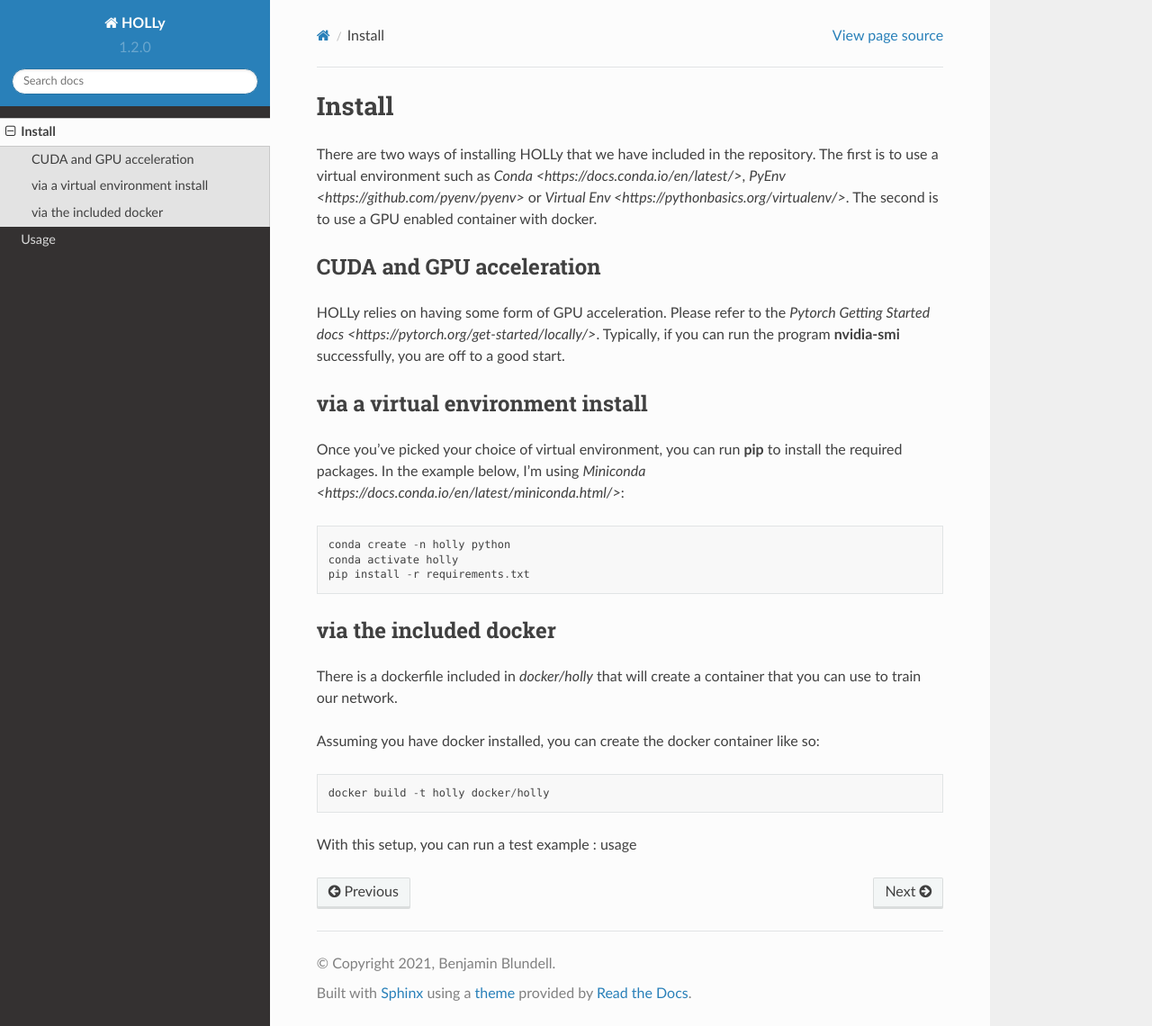
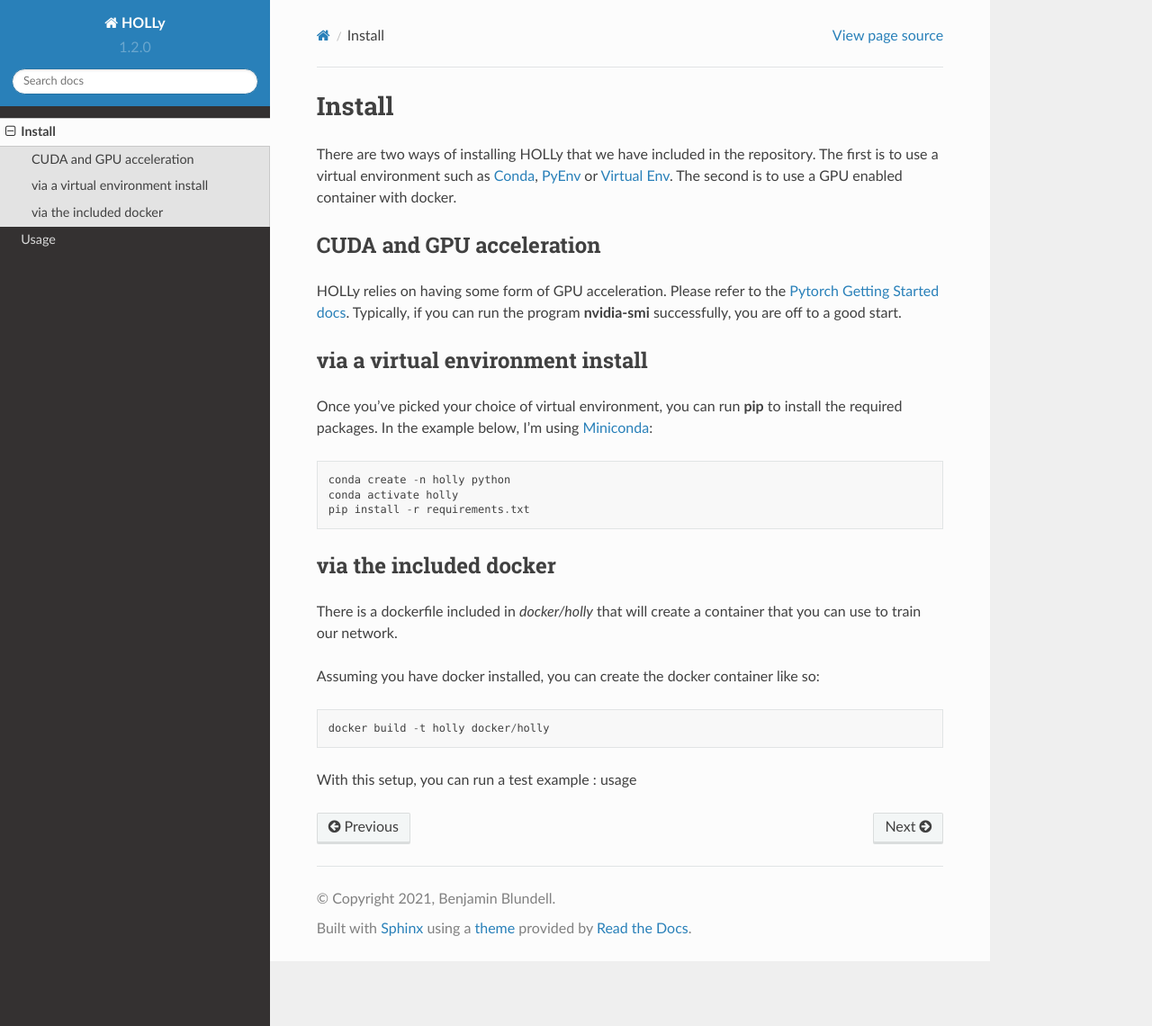
Before and after one commit to OniDaito/HOLLy, a Sphinx documentation site: the page built from docs/source/install.rst, in a window 1280 px wide and 1140 px high. Shown: the whole window at 90% size. Built offline with Sphinx 7.4.7 and the Read the Docs theme 2.0.0, drawn with Linux system fonts in a browser that asks for light colours.

Commit message:
Working on read the docs

```diff
--- a/docs/source/install.rst
+++ b/docs/source/install.rst
@@ -1,17 +1,17 @@
 Install
 =======
 .. _install:
-There are two ways of installing HOLLy that we have included in the repository. The first is to use a virtual environment such as `Conda <https://docs.conda.io/en/latest/>`, `PyEnv <https://github.com/pyenv/pyenv>` or `Virtual Env <https://pythonbasics.org/virtualenv/>`. The second is to use a GPU enabled container with docker.
+There are two ways of installing HOLLy that we have included in the repository. The first is to use a virtual environment such as `Conda <https://docs.conda.io/en/latest/>`_, `PyEnv <https://github.com/pyenv/pyenv>`_ or `Virtual Env <https://pythonbasics.org/virtualenv/>`_. The second is to use a GPU enabled container with docker.
 
 CUDA and GPU acceleration
 #########################
 
-HOLLy relies on having some form of GPU acceleration. Please refer to the `Pytorch Getting Started docs <https://pytorch.org/get-started/locally/>`. Typically, if you can run the program **nvidia-smi** successfully, you are off to a good start.
+HOLLy relies on having some form of GPU acceleration. Please refer to the `Pytorch Getting Started docs <https://pytorch.org/get-started/locally/>`_. Typically, if you can run the program **nvidia-smi** successfully, you are off to a good start.
 
 via a virtual environment install
 #################################
 
-Once you've picked your choice of virtual environment, you can run **pip** to install the required packages. In the example below, I'm using `Miniconda <https://docs.conda.io/en/latest/miniconda.html/>`:
+Once you've picked your choice of virtual environment, you can run **pip** to install the required packages. In the example below, I'm using `Miniconda <https://docs.conda.io/en/latest/miniconda.html/>`_:
 ::
     conda create -n holly python
     conda activate holly
```
